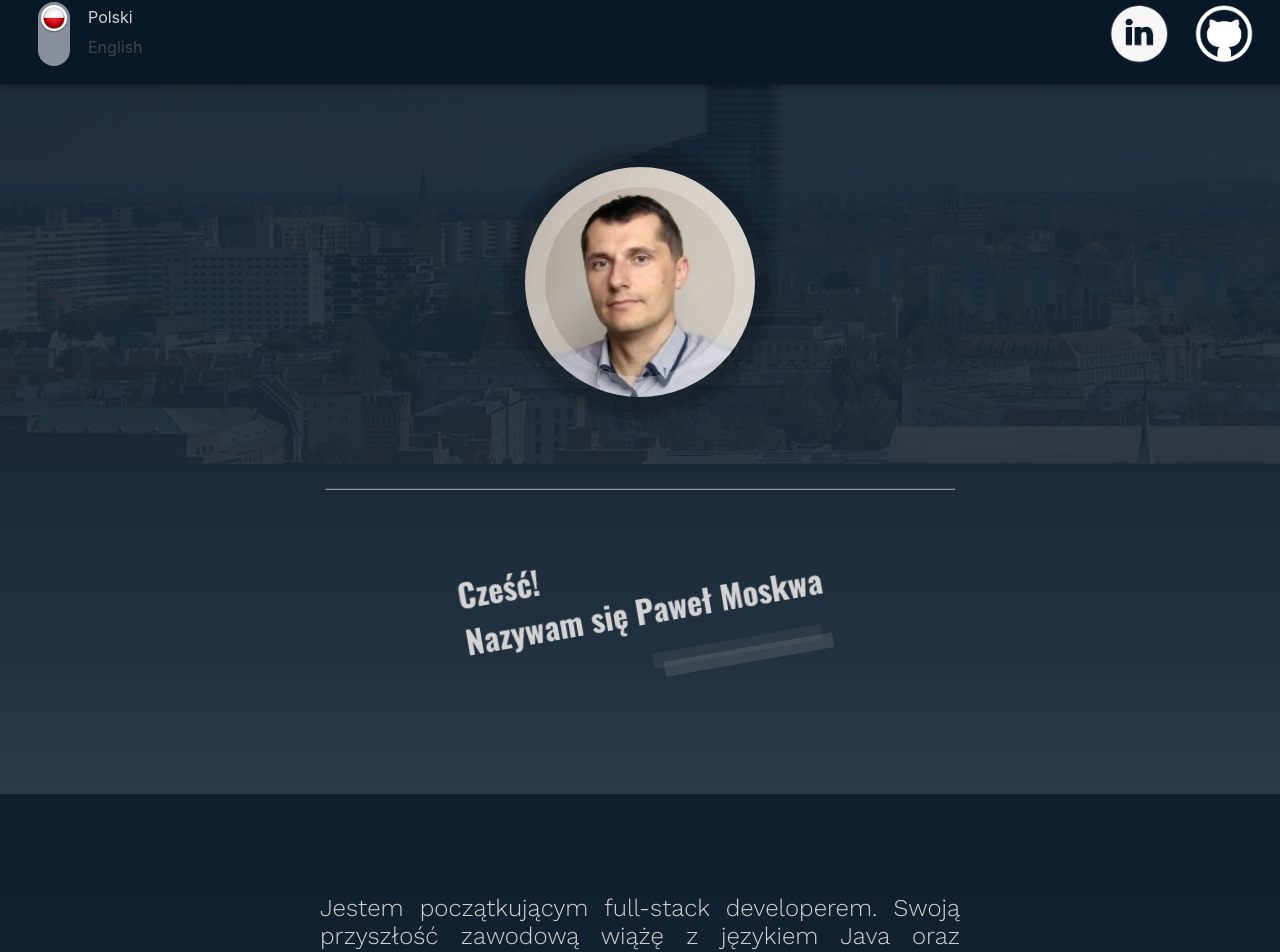
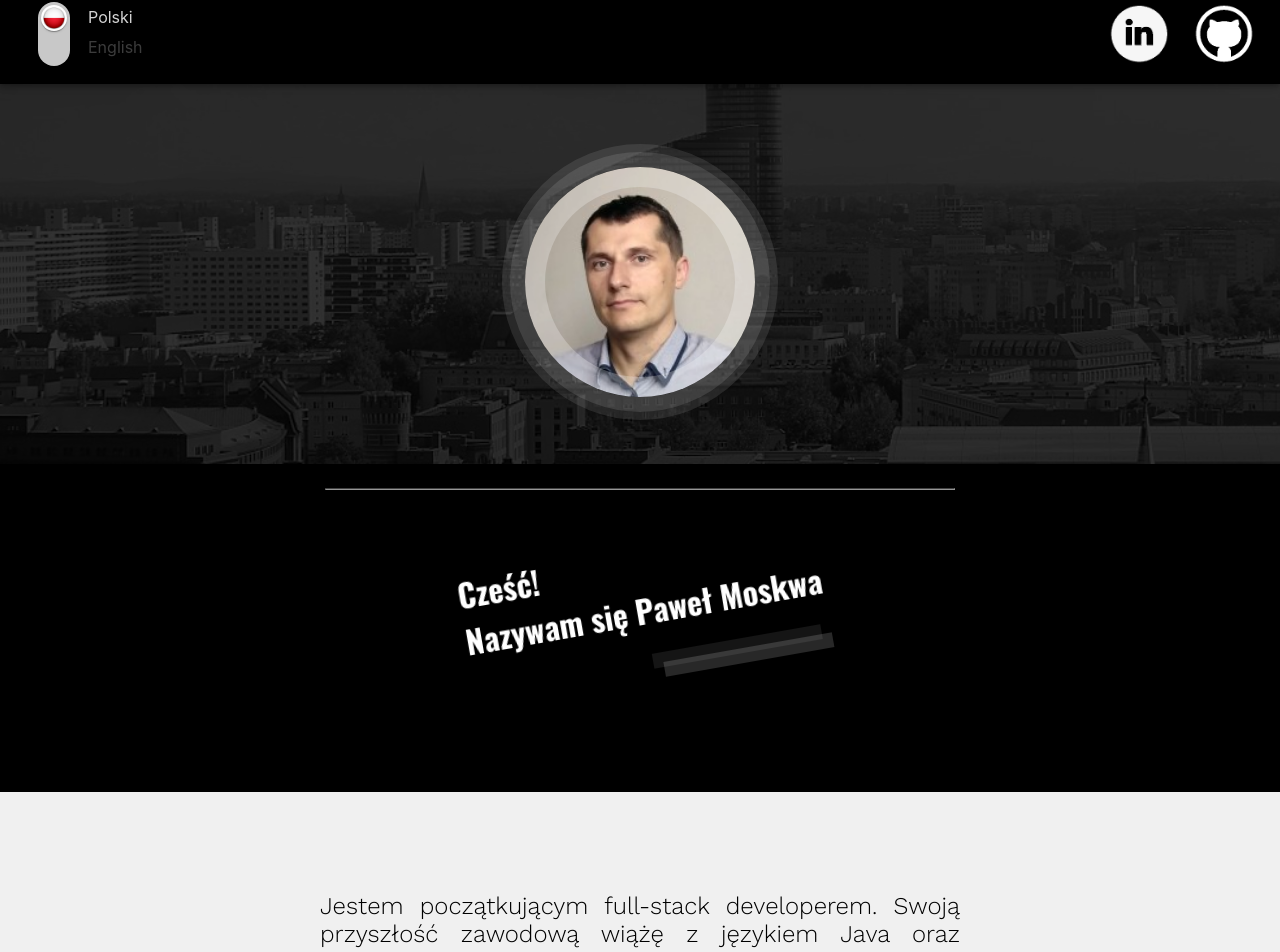
Before and after one commit to PMos0011/personal-web, a React (Create React App) app: page / in a window 1280 px wide. Shown: the part 16-968 px from the top of the page. Built offline with nearby package versions, Linux system fonts and the light colour scheme.

Commit message:
Color sheme changed

```diff
--- a/src/App.css
+++ b/src/App.css
@@ -1,8 +1,5 @@
 
 .App-container {
-  background-color: #091826;
-  background: linear-gradient(180deg, rgba(9,24,38,1) 0%, rgba(34,49,63,1) 50%, rgba(82,99,116,1) 100%);
-  min-height: 100vh;
-
+  background-color: #000000;
   color: white;
 }
--- a/src/App.js
+++ b/src/App.js
@@ -7,10 +7,10 @@ import Content from './components/content/content';
 function App() {
   return (
     <div className="App">
-      <header className="App-container">
+      <div className="App-container">
         <Header/>
         <Content/>
-      </header>
+      </div>
     </div>
   );
 }
--- a/src/components/content/about-me-style.css
+++ b/src/components/content/about-me-style.css
@@ -2,6 +2,7 @@
   margin: auto;
   margin-top: 43vh;
   width: 70%;
+  height: 18vh;
 }
 
 .hello-div {
@@ -16,12 +17,12 @@
   float: right;
 }
 .strip-left {
-background-color: rgba(150,150,150,0.1);
+background-color: rgba(200,200,200,0.1);
   height: 15px;
   width: 95%;
 }
 .strip-right {
-  background-color: rgba(150,150,150,0.2);;
+  background-color: rgba(200,200,200,0.2);;
     height: 15px;
     width: 95%;
     margin-left: 10px;
@@ -32,9 +33,6 @@ hr {
   border-color: #969696;
 }
 
-h1, h2 {
-  color:lightgray
-}
 
 h1{
   font-family: "Oswald";
@@ -48,9 +46,10 @@ h2{
 
 .about-me-card{
   margin-top: 20vh;
-  background-color: rgba(9,24,38,0.8);
+  background-color: rgb(240,240,240);
   padding-top: 5vh;
   padding-bottom: 5vh;
+  color:#000;
 
 }
 
--- a/src/components/content/about-me.js
+++ b/src/components/content/about-me.js
@@ -11,9 +11,9 @@ const aboutMe = (props) => {
     return (
         <>
             <div className="about-me-content">
-                <hr />
+               <Fade delay={1000}> <hr /> </Fade>
                 <div id="hello" className="hello-div">
-                    <Fade><>
+                    <Fade bottom big><>
                         <Fade spy={props.content.language}>
                             <h1>{cont.sayHello}<br />{cont.iAm}</h1>
                             <div className="strips-div">
@@ -25,10 +25,10 @@ const aboutMe = (props) => {
                 </div>
             </div>
             <div className="about-me-card">
-                <Fade delay={500} spy={props.content.language}>
+                <Fade spy={props.content.language}>
                     <div className="about-me">
-                    <Fade appear={true} duration={2000}><h2>{cont._1Para}</h2></Fade>
-                    <Fade appear={true} duration={2000}><h2>{cont._2Para}</h2></Fade>
+                    <Fade left big appear={true} duration={2000}><h2>{cont._1Para}</h2></Fade>
+                    <Fade right big appear={true} duration={2000}><h2>{cont._2Para}</h2></Fade>
                     </div>
                 </Fade>
             </div>
--- a/src/components/content/my-image-style.css
+++ b/src/components/content/my-image-style.css
@@ -3,7 +3,8 @@
   height: 50vh;
   display:grid;
   background-image: url("../../images/Sky_Tower.jpg");
-  opacity: 0.1;
+  filter: grayscale(100%);
+  opacity: 0.2;
   margin-top:10vh;
   position: absolute;
   background-repeat: no-repeat;
@@ -43,7 +44,7 @@
 .external-radius-div {
   width: 260px;
   height: 260px;
-  border: 8px solid rgba(0, 0, 0, 0.1);
+  border: 8px solid rgba(255, 255, 255, 0.1);
   border-radius: 50%;
   position: absolute;
 }
@@ -52,7 +53,7 @@
   margin-top:8px;
   width: 230px;
   height: 230px;
-  border: 15px solid rgba(0, 0, 0, 0.2);
+  border: 15px solid rgba(255, 255, 255, 0.2);
   border-radius: 50%;
   position: absolute;
 }
--- a/src/components/content/my-image.js
+++ b/src/components/content/my-image.js
@@ -1,15 +1,21 @@
 import React from 'react';
 import "./my-image-style.css";
 
+import Fade from 'react-reveal/Fade';
+
 const myImage = () => {
     return (
-            <div className="my-image-container">
-                <div className="backgroound-image-container" />
-                <div className="my-image-margin">
-                <div className="external-radius-div" />
-                <div className="internal-radius-div" />
-                <div className="my-image-div" /></div>
+
+        <div className="my-image-container">
+            <div className="backgroound-image-container" />
+            <div className="my-image-margin">
+                <Fade bottom duration="1500">
+                    <div className="external-radius-div" />
+                    <div className="internal-radius-div" />
+                    <div className="my-image-div" />
+                </Fade>
             </div>
+        </div>
     )
 }
 
--- a/src/components/header/header.js
+++ b/src/components/header/header.js
@@ -3,6 +3,7 @@ import Switch from '@material-ui/core/Switch';
 import AppBar from '@material-ui/core/AppBar';
 import { connect } from "react-redux";
 import { createMuiTheme, ThemeProvider } from '@material-ui/core/styles';
+
 
 import * as actions from '../../store/action';
 import './header-style.css';
@@ -29,7 +30,7 @@ const Header = (props) => {
             MuiAppBar: {
                 colorPrimary:
                 {
-                    backgroundColor: '#091826',
+                    backgroundColor: '#000000',
                 },
             },
         },
--- a/src/components/header/switch-style.js
+++ b/src/components/header/switch-style.js
@@ -26,7 +26,7 @@ const style = makeStyles({
 
     },
     track: {
-        background: 'linear-gradient(to right, #898F9D, #898F9D)',
+        background: 'linear-gradient(to right, #C8C8C8, #C8C8C8)',
         opacity: '1 !important',
         borderRadius: 20,
 
```
